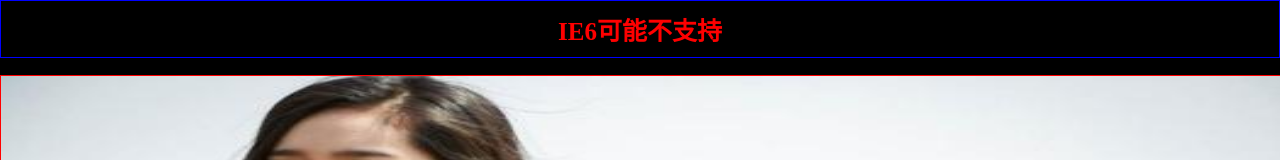
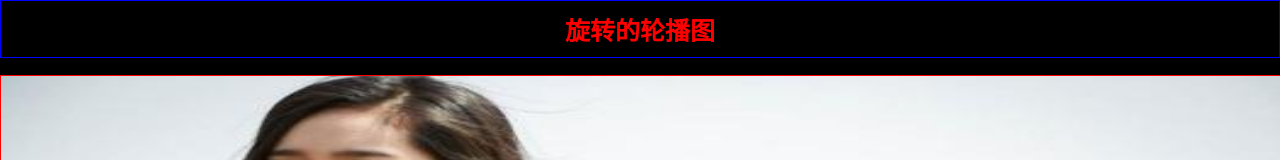
Before and after one commit to xingkongaoyou/xingkongaoyou.github.io, a plain HTML site: page lunbotu.html in a window 1280 px wide. Shown: the top 160 px of the page. Drawn offline with Linux system fonts and the light colour scheme.

Commit message:
Update lunbotu.html

```diff
--- a/lunbotu.html
+++ b/lunbotu.html
@@ -88,7 +88,7 @@
     </head>
 
     <body>
-        <h1>IE6可能不支持</h1>
+        <h1>旋转的轮播图</h1>
         <div id="slider" class="slide-wp">
             <ul>
                 <li>
```
